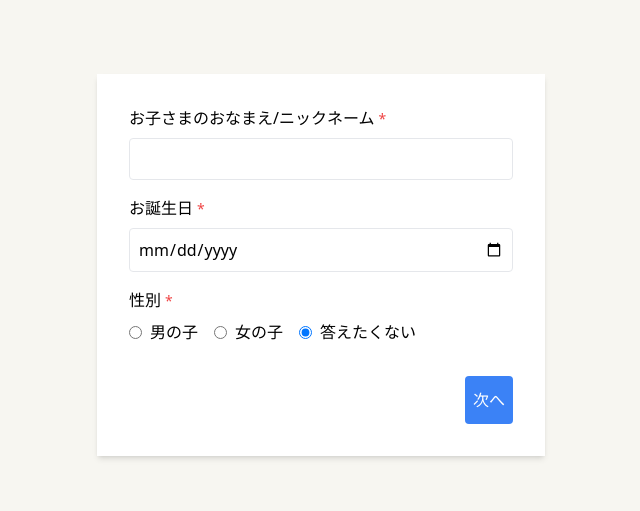
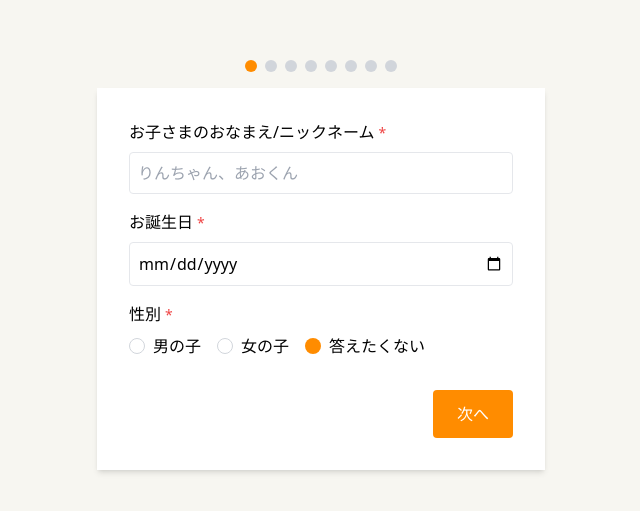
Before and after one commit to ms-engineer-bc10/Section9_TeamB, a Next.js app in the folder frontend/: page /children/input in a window 1280 px wide. Shown: the part 135-646 px from the top of the page, without its empty margins (319-959 px from the left). Built offline with nearby package versions, Linux system fonts and the light colour scheme; no server answers.

Commit message:
update: 色のトーンをオレンジ系に変更、進捗ドットを追加

```diff
--- a/frontend/src/app/children/input/page.tsx
+++ b/frontend/src/app/children/input/page.tsx
@@ -4,8 +4,8 @@ import { useState, useRef } from "react";
 import { useRouter } from "next/navigation";
 import { Swiper, SwiperSlide } from "swiper/react";
 import "swiper/swiper-bundle.css";
-import { ChildFormData } from "@/types";
-import { genderMap, backgroundTypeMap } from "@/types";
+import { nextStep, prevStep, goToSlide } from "@/utils/swiperControls";
+import { ChildFormData, genderMap, backgroundTypeMap } from "@/types";
 import { auth } from "@/lib/firebase";
 import { createChild, createBook } from "@/lib/api";
 import { Slide1 } from "@/components/childSlides/Slide1";
@@ -16,11 +16,13 @@ import { Slide5 } from "@/components/childSlides/Slide5";
 import { Slide6 } from "@/components/childSlides/Slide6";
 import { Slide7 } from "@/components/childSlides/Slide7";
 
+const TOTAL_STEPS = 8;
+
 const ChildInfoForm = () => {
   const { register, handleSubmit, watch } = useForm<ChildFormData>({
     defaultValues: { gender: "no_answer" },
   });
-  const [step, setStep] = useState(1);
+  const [step, setStep] = useState(1); // 現在のステップ
   const router = useRouter();
   const swiperRef = useRef<any>(null);
   const selectedBackgroundType = watch("backgroundType");
@@ -73,25 +75,29 @@ const ChildInfoForm = () => {
     }
   };
 
-  const nextStep = () => {
-    if (swiperRef.current) {
-      swiperRef.current.swiper.slideNext();
-      setStep(step + 1);
-    }
-  };
-
-  const prevStep = () => {
-    if (swiperRef.current) {
-      swiperRef.current.swiper.slidePrev();
-      setStep(step - 1);
-    }
-  };
-
   return (
     <div className="min-h-screen flex flex-col items-center justify-center">
+      {/* 進捗ドット */}
+      <div className="flex justify-center mb-4">
+        {[...Array(TOTAL_STEPS)].map((_, index) => (
+          <div
+            key={index}
+            onClick={() => goToSlide(swiperRef, index, setStep)} // ドットをクリックで該当スライドへ移動
+            className={`cursor-pointer w-3 h-3 rounded-full mx-1 ${
+              index + 1 === step ? "bg-orange-500" : "bg-gray-300"
+            }`}
+          ></div>
+        ))}
+      </div>
+
       <div className="w-full max-w-md bg-white p-8 shadow-md">
         <form onSubmit={handleSubmit(onSubmit)} className="space-y-4">
-          <Swiper ref={swiperRef} slidesPerView={1} allowTouchMove={false}>
+          <Swiper
+            ref={swiperRef}
+            slidesPerView={1}
+            allowTouchMove={false}
+            onSlideChange={(swiper) => setStep(swiper.activeIndex + 1)}
+          >
             <SwiperSlide>
               <Slide1 register={register} />
             </SwiperSlide>
@@ -137,7 +143,7 @@ const ChildInfoForm = () => {
                 </div>
                 <button
                   type="submit"
-                  className="w-full p-2 bg-blue-500 text-white rounded h-12"
+                  className="w-full p-2 bg-orange-500 text-white rounded h-12"
                   disabled={isLoading}
                 >
                   {isLoading ? "処理中..." : "完了"}
@@ -151,20 +157,20 @@ const ChildInfoForm = () => {
         <div className="mt-4 flex justify-between w-full max-w-md h-12">
           <button
             type="button"
-            onClick={prevStep}
+            onClick={() => prevStep(swiperRef, step, setStep)}
             disabled={step === 1 || isLoading}
-            className={`p-2 rounded h-full ${
+            className={`px-6 p-2 rounded h-full ${
               step === 1 ? "invisible" : "bg-gray-300 text-gray-800"
             }`}
           >
             戻る
           </button>
-          {step < 8 && (
+          {step < TOTAL_STEPS && (
             <button
               type="button"
-              onClick={nextStep}
+              onClick={() => nextStep(swiperRef, step, setStep)}
               disabled={isLoading}
-              className="p-2 bg-blue-500 text-white rounded h-full"
+              className="px-6 p-2 bg-orange-500 text-white rounded h-full"
             >
               次へ
             </button>
--- a/frontend/src/components/childSlides/Slide1.tsx
+++ b/frontend/src/components/childSlides/Slide1.tsx
@@ -14,6 +14,7 @@ export const Slide1 = ({ register }: Slide1Props) => (
     <input
       type="text"
       {...register("name", { required: true })}
+      placeholder="りんちゃん、あおくん"
       className="w-full p-2 mb-4 border rounded"
     />
     <label className="block mb-2">
@@ -35,7 +36,7 @@ export const Slide1 = ({ register }: Slide1Props) => (
           type="radio"
           value="boy"
           {...register("gender", { required: true })}
-          className="form-radio"
+          className="form-radio appearance-none h-4 w-4 border border-gray-300 rounded-full checked:bg-orange-500 checked:border-transparent focus:outline-none"
         />
         <span className="ml-2">男の子</span>
       </label>
@@ -44,7 +45,7 @@ export const Slide1 = ({ register }: Slide1Props) => (
           type="radio"
           value="girl"
           {...register("gender", { required: true })}
-          className="form-radio"
+          className="form-radio appearance-none h-4 w-4 border border-gray-300 rounded-full checked:bg-orange-500 checked:border-transparent focus:outline-none"
         />
         <span className="ml-2">女の子</span>
       </label>
@@ -53,7 +54,7 @@ export const Slide1 = ({ register }: Slide1Props) => (
           type="radio"
           value="no_answer"
           {...register("gender", { required: true })}
-          className="form-radio"
+          className="form-radio appearance-none h-4 w-4 border border-gray-300 rounded-full checked:bg-orange-500 checked:border-transparent focus:outline-none"
           defaultChecked
         />
         <span className="ml-2">答えたくない</span>
--- a/frontend/src/components/childSlides/Slide2.tsx
+++ b/frontend/src/components/childSlides/Slide2.tsx
@@ -11,6 +11,7 @@ export const Slide2 = ({ register }: Slide2Props) => (
     <input
       type="text"
       {...register("familyStructure")}
+      placeholder="父、母、りんちゃん"
       className="w-full p-2 mb-4 border rounded"
     />
   </div>
--- /dev/null
+++ b/frontend/src/utils/swiperControls.ts
@@ -0,0 +1,32 @@
+export const nextStep = (
+  swiperRef: any,
+  step: number,
+  setStep: (step: number) => void
+) => {
+  if (swiperRef.current) {
+    swiperRef.current.swiper.slideNext();
+    setStep(step + 1);
+  }
+};
+
+export const prevStep = (
+  swiperRef: any,
+  step: number,
+  setStep: (step: number) => void
+) => {
+  if (swiperRef.current) {
+    swiperRef.current.swiper.slidePrev();
+    setStep(step - 1);
+  }
+};
+
+export const goToSlide = (
+  swiperRef: any,
+  index: number,
+  setStep: (step: number) => void
+) => {
+  if (swiperRef.current) {
+    swiperRef.current.swiper.slideTo(index);
+    setStep(index + 1);
+  }
+};
```
